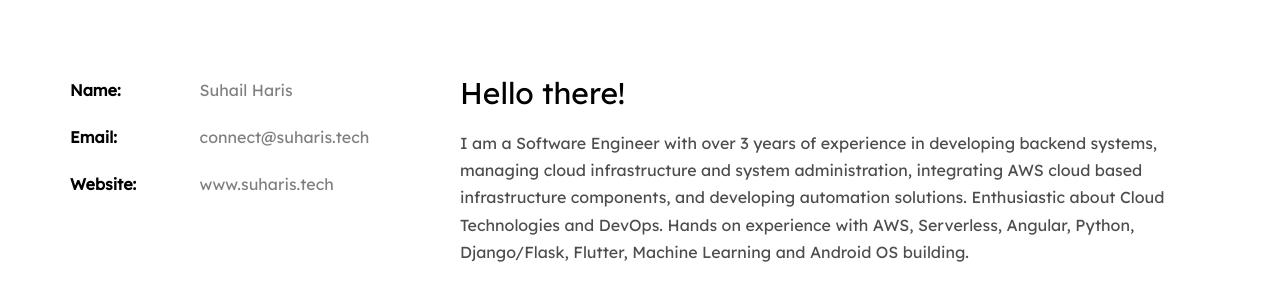
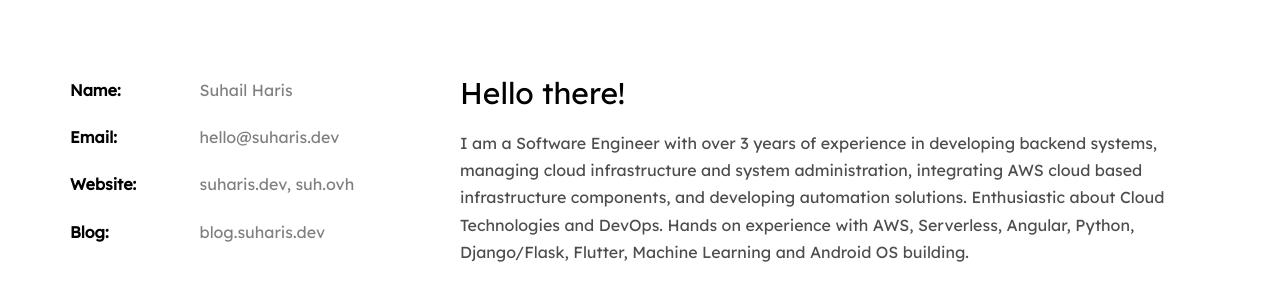
Before and after one commit to su-haris/suhail-personal-portfolio, a plain HTML site: page index.html in a window 1280 px wide. Shown: the part 995-1288 px from the top of the page. Drawn offline with nearby package versions, Linux system fonts and the light colour scheme; files whose address does not match are found by name.

Commit message:
suharis.tech -> suharis.dev

```diff
--- a/index.html
+++ b/index.html
@@ -98,8 +98,9 @@
 				<div class="col-md-4">
 					<ul class="info">
 						<li><span class="first-block">Name:</span><span class="second-block">Suhail Haris</span></li>
-						<li><span class="first-block">Email:</span><span class="second-block">connect@suharis.tech</span></li>
-						<li><span class="first-block">Website:</span><span class="second-block">www.suharis.tech</span></li>
+						<li><span class="first-block">Email:</span><span class="second-block">hello@suharis.dev</span></li>
+						<li><span class="first-block">Website:</span><span class="second-block">suharis.dev, suh.ovh </span></li>
+						<li><span class="first-block">Blog:</span><span class="second-block">blog.suharis.dev </span></li>
 						<!-- <li><span class="first-block">Address:</span><span class="second-block">198 West 21th Street, Suite 721 New York NY 10016</span></li> -->
 					</ul>
 				</div>
@@ -556,7 +557,7 @@
 					<h2>Contact</h2>
 					<p>Have a question? Want to work together? Or just want to say hi?
 					</p>
-					<p><a href="mailto: connect@suharis.tech" class="btn btn-default btn-lg">Reach out</a></p>
+					<p><a href="mailto: hello@suharis.dev" class="btn btn-default btn-lg">Reach out</a></p>
 				</div>
 			</div>
 		</div>
```
